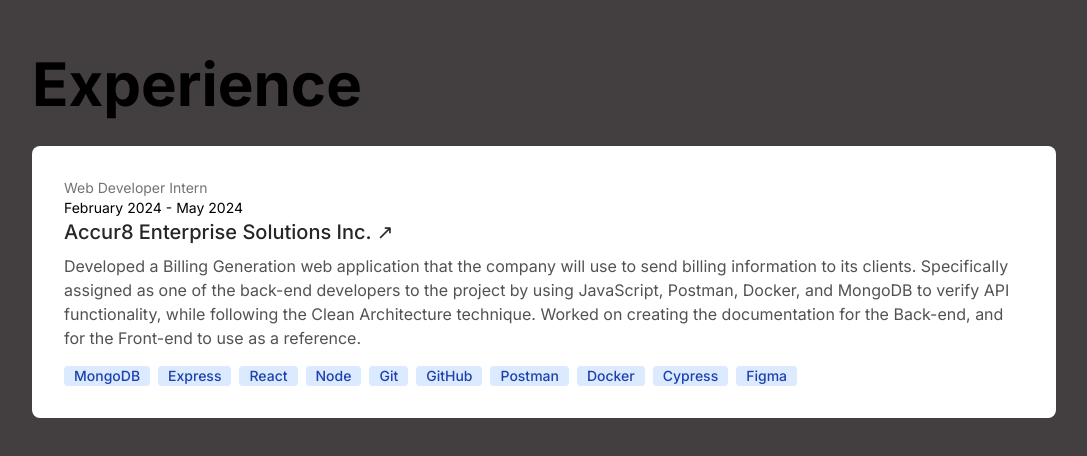
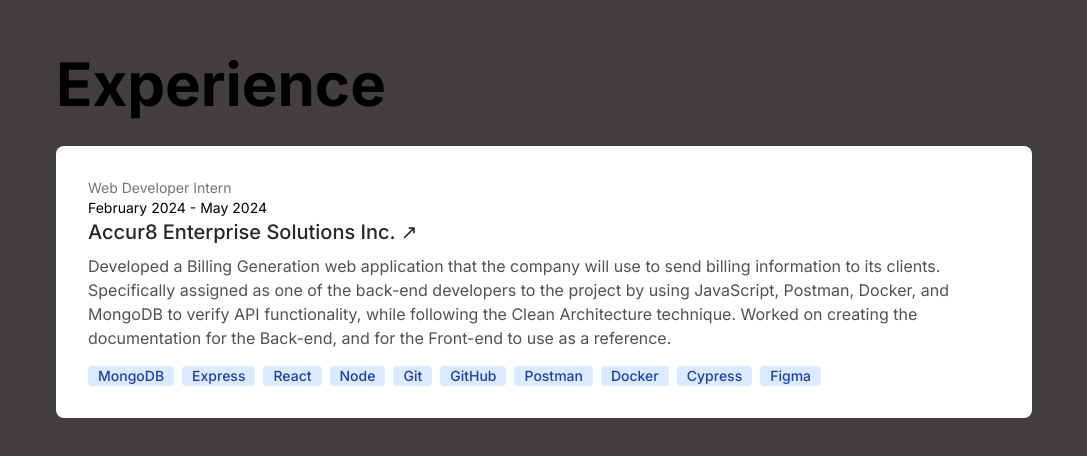
Before and after one commit to aeron-cap/aeron.github.io, a Next.js app: page /experience in a window 1280 px wide. Shown: the part 164-620 px from the top of the page, without its empty margins (96-1183 px from the left). Built offline with nearby package versions, Linux system fonts and the light colour scheme.

Commit message:
minor spacing adjustments

```diff
--- a/app/experience/page.tsx
+++ b/app/experience/page.tsx
@@ -8,7 +8,7 @@
       id="projects"
       className="flex flex-col justify-center items-center h-screen w-screen"
     >
-      <div className="pt-8 w-full max-w-screen-lg text-center sm:text-left">
+      <div className="pt-8 w-full max-w-screen-lg px-6 text-center sm:text-left">
         <p className="text-5xl font-bold sm:text-6xl mb-8">Experience</p>
         <ExperienceCards />
       </div>
```
